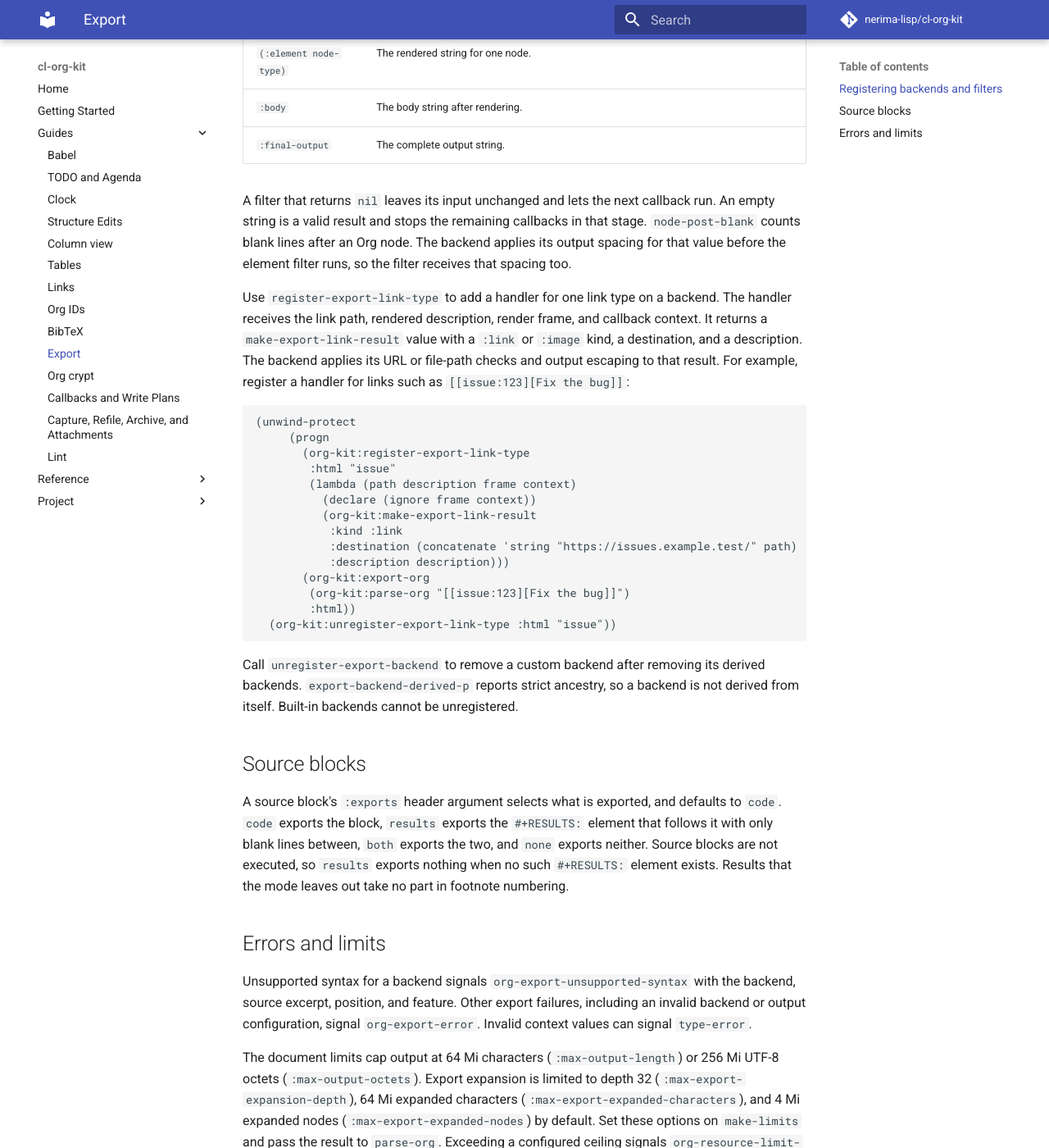
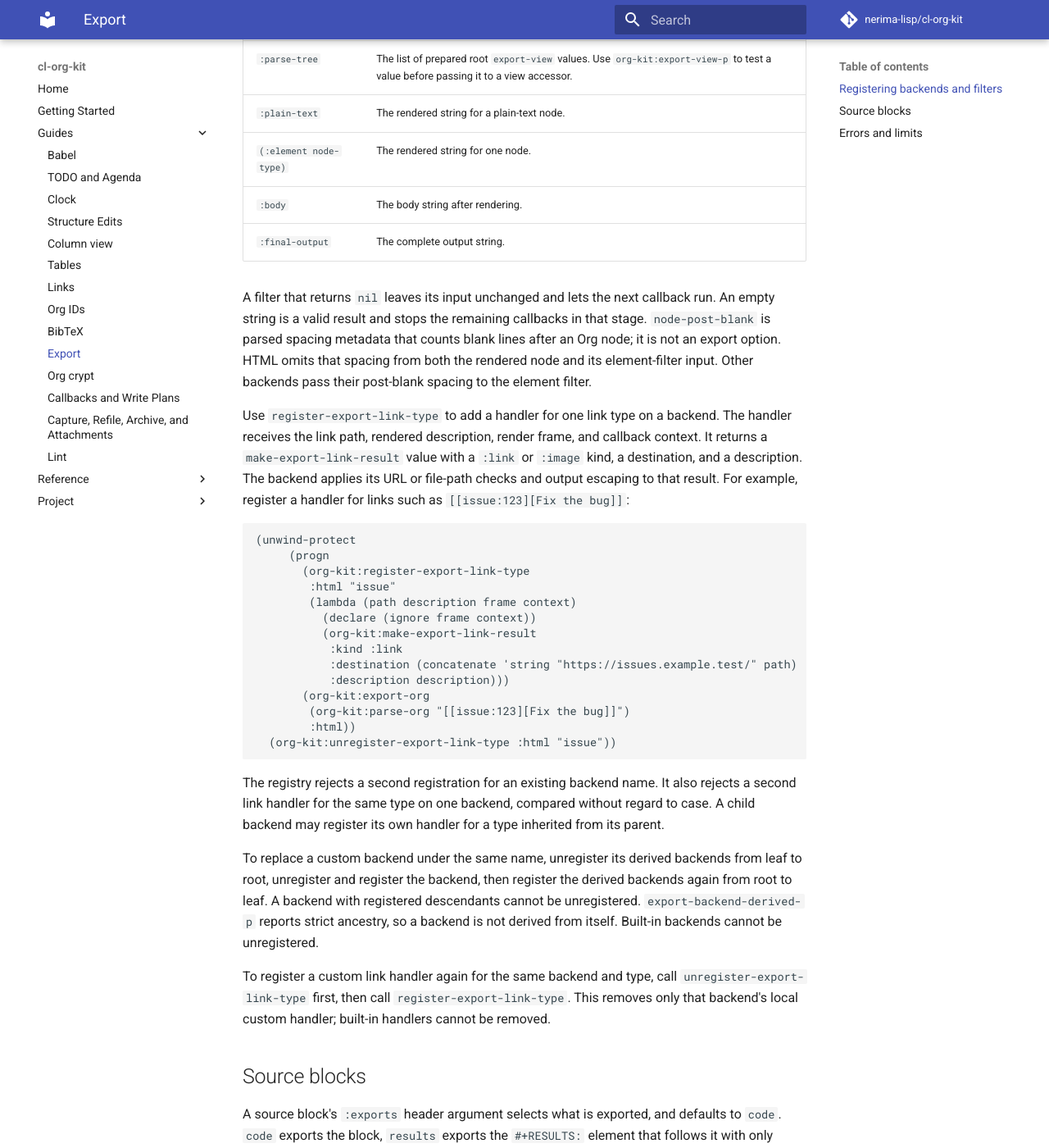
Before and after one commit to nerima-lisp/cl-org-kit, an MkDocs documentation site: the page built from docs/src/guides/export.md, in a window 1280 px wide and 1400 px high, scrolled down 3807 px. Shown: the whole window at 82% size. Built offline with MkDocs 1.6.1 and Material for MkDocs 9.7.7, drawn with Linux system fonts in a browser that asks for light colours; comment, search, counter and statistics services are not loaded; some of the changed text lies outside the part shown.

Commit message:
docs(export): describe backend inheritance rules

```diff
--- a/docs/src/guides/export.md
+++ b/docs/src/guides/export.md
@@ -95,8 +95,16 @@
 
 `register-export-backend` adds a root backend with a body renderer.
 `register-derived-export-backend` adds a backend that inherits from an
-existing backend and overrides only the supplied fields. A root renderer can
-render prepared views through `export-render-context-root-views` and
+existing backend and overrides only the supplied fields. Callback fields use
+the first non-`nil` value found from the child toward its ancestors. For keyed
+maps such as `:transcoders`, `:node-policies`, `:option-specifications`,
+`:raw-output-options`, and `:link-type-handlers`, a child's entry wins when
+the parent has the same key. Accepted and retained keyword sets combine
+entries from the parent and child. Filter callbacks run from child to parent,
+preserving each backend's listed order.
+
+A root renderer can render prepared views through
+`export-render-context-root-views` and
 `export-render-view`. A node transcoder receives the node, its view, a render
 frame, and the callback context. A view is the prepared representation of one
 node and its prepared children. The context accessors are
@@ -173,11 +181,8 @@
 
 Register filters with `:filters` when adding or deriving a backend. The value
 maps stages to ordered callback lists, and each callback receives `(value
-context)`.
-Stages run in this order: `:options`, `:parse-tree`, `:plain-text`,
-`(:element node-type)`, `:body`, and `:final-output`. Within a stage, a derived
-backend's callbacks run before its parent's callbacks, and callbacks keep their
-listed order. Callback values are:
+context)`. Stages run in this order: `:options`, `:parse-tree`, `:plain-text`,
+`(:element node-type)`, `:body`, and `:final-output`. Callback values are:
 
 | Stage | Value |
 |---|---|
@@ -190,9 +195,10 @@
 
 A filter that returns `nil` leaves its input unchanged and lets the next
 callback run. An empty string is a valid result and stops the remaining
-callbacks in that stage. `node-post-blank` counts blank lines after an Org
-node. The backend applies its output spacing for that value before the element
-filter runs, so the filter receives that spacing too.
+callbacks in that stage. `node-post-blank` is parsed spacing metadata that
+counts blank lines after an Org node; it is not an export option. HTML omits
+that spacing from both the rendered node and its element-filter input. Other
+backends pass their post-blank spacing to the element filter.
 
 Use `register-export-link-type` to add a handler for one link type on a
 backend. The handler receives the link path, rendered description, render
@@ -218,9 +224,22 @@
   (org-kit:unregister-export-link-type :html "issue"))
 ~~~
 
-Call `unregister-export-backend` to remove a custom backend after removing its
-derived backends. `export-backend-derived-p` reports strict ancestry, so a
-backend is not derived from itself. Built-in backends cannot be unregistered.
+The registry rejects a second registration for an existing backend name. It
+also rejects a second link handler for the same type on one backend, compared
+without regard to case. A child backend may register its own handler for a
+type inherited from its parent.
+
+To replace a custom backend under the same name, unregister its derived
+backends from leaf to root, unregister and register the backend, then register
+the derived backends again from root to leaf. A backend with registered
+descendants cannot be unregistered. `export-backend-derived-p` reports strict
+ancestry, so a backend is not derived from itself. Built-in backends cannot be
+unregistered.
+
+To register a custom link handler again for the same backend and type, call
+`unregister-export-link-type` first, then call `register-export-link-type`.
+This removes only that backend's local custom handler; built-in handlers cannot
+be removed.
 
 ## Source blocks
 
```
